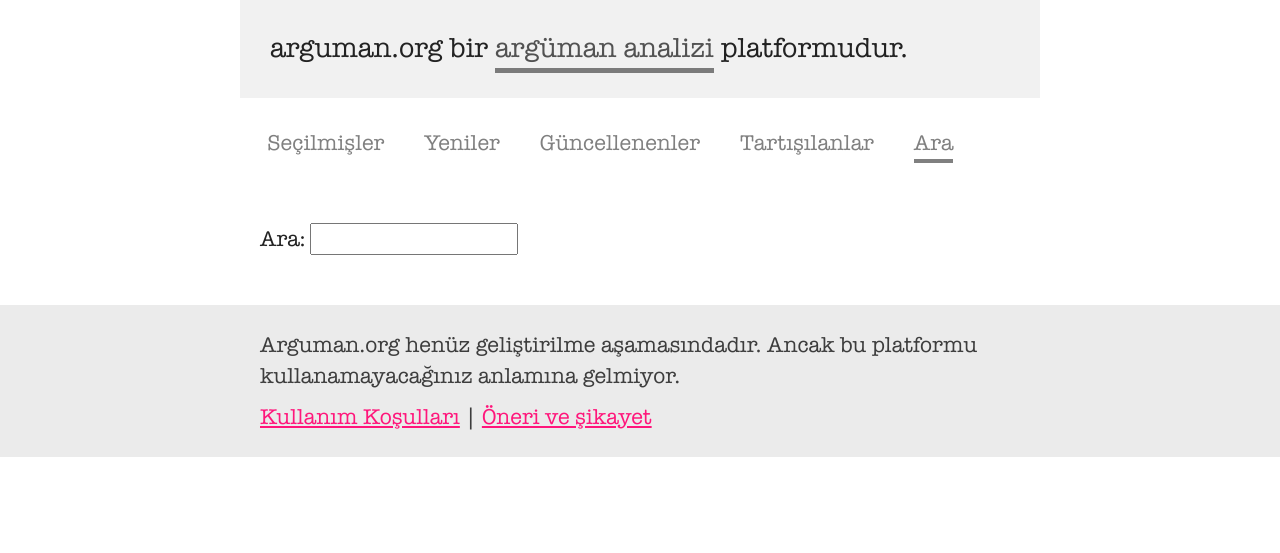
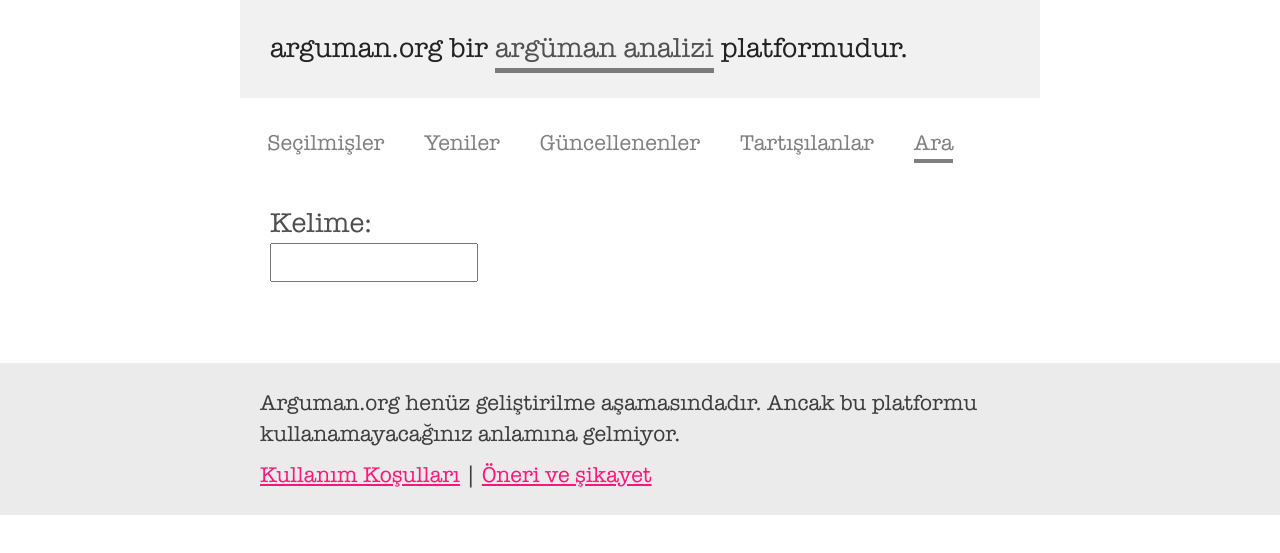
Before and after one commit to arguman/arguman.org, a Django app: page /search in a window 1280 px wide. Shown: the part 147-700 px from the top of the page. Run offline with Django 3.2, Linux system fonts and the light colour scheme; parts of the project's set-up code (start-up, migrations or seed data) failed here and were passed over.

Commit message:
Style search box

```diff
--- a/web/static/css/main.css
+++ b/web/static/css/main.css
@@ -709,6 +709,17 @@ form .parent-premise strong {
     border-radius: 0 0 5px 5px;
 }
 
+.search-form {
+    padding: 30px;
+    color: #4f4f4f;
+}
+
+.search-form input {
+    width: 200px;
+    font-size: 29px;
+}
+
+
 /* Media Queries */
 @media (max-width: 800px){
   header nav ul li {
@@ -716,10 +727,3 @@ form .parent-premise strong {
     margin-top: 23px;
     }
 }
-
-input.searchfield {
-    width: 200px;
-    font-family: AmericanTypewriter, Georgia, serif;
-    font-size: 22px;
-    margin-top: 40px;
-}
--- a/web/templates/index.html
+++ b/web/templates/index.html
@@ -20,12 +20,12 @@
             <li class="search{% ifequal tab_class "search" %} active{% endifequal %}">
                 <a href="{% url "contentions_search" %}">Ara</a>
             </li>
-
-
         </ul>
         {% ifequal tab_class 'search' %}
-            <p><label  style="font-size: 22px; margin-left:20px">Ara:</label>
-            <input type="text" class="searchfield" name="ara" id="id_q"/>
+            <form action="#" class="search-form">
+                <label for="id_q">Kelime: </label>
+                <input type="text" class="searchfield" name="ara" id="id_q"/>
+            </form>
         {% endifequal %}
         <ul class="argument-list">
             {% for contention in contentions %}
```
